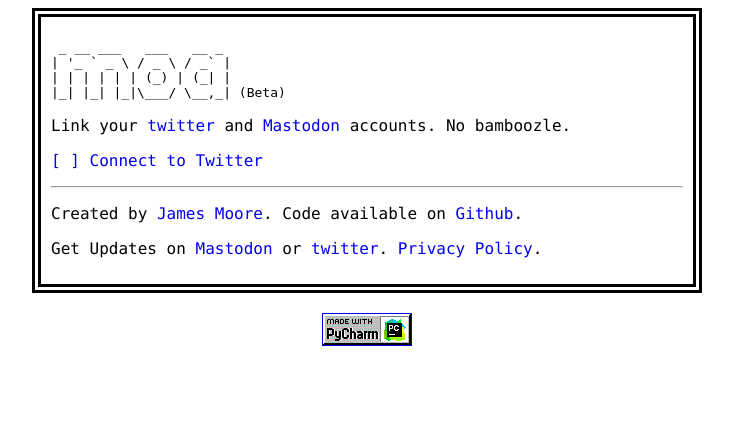
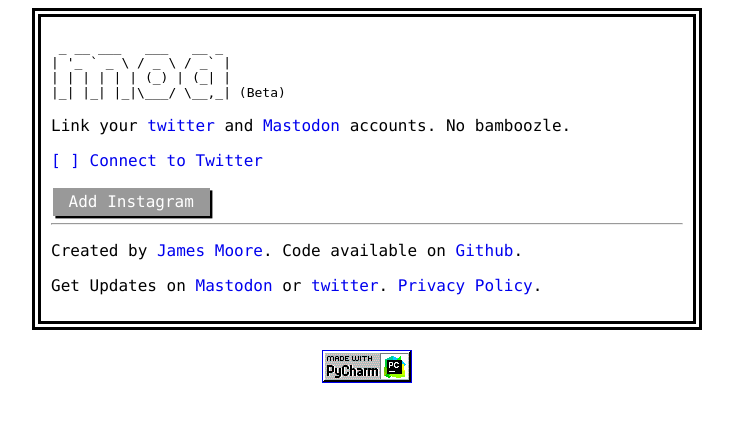
Before and after one commit to FedStoa/moa, a Flask app: page / in a window 1280 px wide. Shown: the top 422 px of the page, without its empty margins (273-1006 px from the left). Run offline with Flask 2, Linux system fonts and the light colour scheme; data that the repository does not hold is empty; parts of the project's set-up code (start-up, migrations or seed data) failed here and were passed over.

Commit message:
insta front end stuff

```diff
--- a/app.py
+++ b/app.py
@@ -18,6 +18,9 @@ from sqlalchemy import exc
 from moa.forms import MastodonIDForm, SettingsForm
 from moa.models import Bridge, MastodonHost, WorkerStat, metadata
 from moa.settings import Settings
+
+from instagram.client import InstagramAPI
+from instagram.helper import datetime_to_timestamp
 
 app = Flask(__name__)
 config = os.environ.get('MOA_CONFIG', 'config.DevelopmentConfig')
@@ -50,6 +53,7 @@ twitter_oauth = oauth.remote_app(
 def before_request():
     g.t_user = None
     g.m_user = None
+    g.bridge = None
 
     if 'twitter' in session:
         g.t_user = session['twitter']
@@ -83,6 +87,7 @@ def index():
             found_settings = True
             settings = bridge.settings
             enabled = bridge.enabled
+            g.bridge = bridge
             app.logger.debug(f"Existing settings found: {enabled} {settings.__dict__}")
 
     form = SettingsForm(obj=settings)
@@ -340,7 +345,7 @@ def mastodon_oauthorized():
             redirect_uri=url_for("mastodon_oauthorized", _external=True)
         )
 
-        app.logger.info(f"Access code {access_code}")
+        # app.logger.info(f"Access code {access_code}")
 
         api.access_code = access_code
 
@@ -349,6 +354,64 @@ def mastodon_oauthorized():
             'access_code': access_code,
             'username': api.account_verify_credentials()["username"]
         }
+
+    return redirect(url_for('index'))
+
+
+@app.route('/instagram_activate', methods=["POST"])
+def instagram_activate():
+
+    client_id = app.config['INSTAGRAM_CLIENT_ID']
+    client_secret = app.config['INSTAGRAM_SECRET']
+    redirect_uri = url_for('instagram_oauthorized', _external=True)
+    app.logger.info(redirect_uri)
+
+    scope = ["basic"]
+    api = InstagramAPI(client_id=client_id, client_secret=client_secret, redirect_uri=redirect_uri)
+    redirect_uri = api.get_authorize_login_url(scope = scope)
+
+    return redirect(redirect_uri)
+
+
+@app.route('/instagram_oauthorized')
+def instagram_oauthorized():
+
+    code = request.args.get('code', None)
+
+    if 'twitter' in session and 'mastodon' in session and code:
+
+        client_id = app.config['INSTAGRAM_CLIENT_ID']
+        client_secret = app.config['INSTAGRAM_SECRET']
+        redirect_uri = url_for('instagram_oauthorized', _external=True)
+        api = InstagramAPI(client_id=client_id, client_secret=client_secret, redirect_uri=redirect_uri)
+        access_token = api.exchange_code_for_access_token(code)
+
+        # look up settings
+        bridge = db.session.query(Bridge).filter_by(
+            mastodon_user=session['mastodon']['username'],
+            twitter_handle=session['twitter']['screen_name'],
+        ).first()
+
+        print(access_token)
+
+        bridge.instagram_access_code = access_token[0]
+
+        print(bridge.instagram_access_code)
+
+        data = access_token[1]
+        bridge.instagram_account_id = data['id']
+        bridge.instagram_handle = data['username']
+
+        user_api = InstagramAPI(access_token=bridge.instagram_access_code, client_secret=client_secret)
+
+        latest_media, _ = user_api.user_recent_media(user_id=bridge.instagram_account_id, count=1)
+
+        bridge.instagram_last_id = datetime_to_timestamp(latest_media[0].created_time)
+
+        db.session.commit()
+
+    else:
+        flash("Instagram authorization failed")
 
     return redirect(url_for('index'))
 
--- a/moa/forms.py
+++ b/moa/forms.py
@@ -24,8 +24,8 @@ class SettingsForm(FlaskForm):
                                 validators=[Length(min=1, message="Content Warning text can't be empty")])
 
     instagram_enabled = BooleanField('Import posts from Instagram?')
-    instagram_post_to_twitter = BooleanField('Post to Twitter?')
-    instagram_post_to_mastodon = BooleanField('Post to Mastodon??')
+    instagram_post_to_twitter = BooleanField('Post Instagrams to Twitter?')
+    instagram_post_to_mastodon = BooleanField('Post Instagrams to Mastodon?')
 
 
 class MastodonIDForm(FlaskForm):
--- a/moa/settings.py
+++ b/moa/settings.py
@@ -15,8 +15,8 @@ class Settings:
     tweets_behind_cw = False
     tweet_cw_text = "From birdsite"
 
-    instagram_post_to_twitter = True
-    instagram_post_to_mastodon = True
+    instagram_post_to_twitter = False
+    instagram_post_to_mastodon = False
 
     def __init__(self):
         self.post_to_twitter = True  # This means post public toots
@@ -31,8 +31,8 @@ class Settings:
         self.tweets_behind_cw = False
         self.tweet_cw_text = "From birdsite"
 
-        self.instagram_post_to_twitter = True
-        self.instagram_post_to_mastodon = True
+        self.instagram_post_to_twitter = False
+        self.instagram_post_to_mastodon = False
 
     @property
     def post_to_twitter_enabled(self):
--- a/static/style.css
+++ b/static/style.css
@@ -40,9 +40,10 @@ select {
     -o-appearance: none;
     appearance: none;
     border-radius: 0;
-    font-size: 1.2em;
+    font-size: 1.0em;
     color: inherit;
     border: 0;
+    margin-left: 0px;
 }
 
 input[type="radio"]:before,
@@ -101,7 +102,6 @@ input[type="submit"]:active {
     top: 0.15rem;
     left: 0.15rem;
     box-shadow: inset 0.10rem 0.10rem 0 #000;
-
 }
 
 input[type="submit"] {
@@ -113,7 +113,12 @@ input[type="submit"]:first-letter {
 }
 
 ul {
-    padding-left: 20px;
+    padding-left: 0px;
+    list-style: none;
+}
+
+ul ul {
+    padding-left: 30px;
     list-style: none;
 }
 
--- a/templates/index.html.j2
+++ b/templates/index.html.j2
@@ -4,7 +4,7 @@
     <p>
         {#    Twitter    #}
         {% if g.t_user %}
-            [&#x2714;] Twitter: <strong>{{ g.t_user.screen_name }}</strong>
+            Twitter: <strong>{{ g.t_user.screen_name }}</strong>
         {% else %}
             <a href="{{ url_for('twitter_login') }}">[ ] Connect to Twitter</a>
         {% endif %}
@@ -14,7 +14,7 @@
     {#    Mastodon    #}
     {% if g.t_user %}
         {% if g.m_user %}
-            <p>[&#x2714;] Mastodon: <strong>{{ g.m_user.username }}@{{ g.m_user.host }}</strong></p>
+            <p>Mastodon: <strong>{{ g.m_user.username }}@{{ g.m_user.host }}</strong></p>
         {% else %}
             <form action="{{ url_for('mastodon_login') }}" method="POST">
                 [
@@ -24,13 +24,21 @@
             </form>
         {% endif %}
     {% endif %}
+    {% if g.bridge.instagram_access_code %}
+        <p>Instagram: <strong>{{ g.bridge.instagram_handle }}</strong></p>
+
+    {% else %}
+        <form method="POST" action="{{ url_for('instagram_activate') }}">
+            <input type="submit" value="Add Instagram">
+        </form>
+    {% endif %}
+
 
 
     {#    Options    #}
 
     {% if g.t_user and g.m_user %}
 
-        Settings
         <form method="POST" action="{{ url_for('options') }}">
             <ul>
                 <li>{{ form.enabled(checked=enabled) }}{{ form.enabled.label }}</li>
@@ -45,14 +53,14 @@
                 <li>{{ form.post_rts_to_mastodon }}{{ form.post_rts_to_mastodon.label }}</li>
                 <li>{{ form.toot_visibility.label }}: {{ form.toot_visibility }}</li>
                 <li>{{ form.tweets_behind_cw }}{{ form.tweets_behind_cw.label }}</li>
-                <ul><li>{{ form.tweet_cw_text.label }}{{ form.tweet_cw_text }}</li></ul>
-                <hr>
-                <li>{{ form.instagram_enabled }}{{ form.instagram_enabled.label }}</li>
                 <ul>
+                    <li>{{ form.tweet_cw_text.label }}{{ form.tweet_cw_text }}</li>
+                </ul>
+                {% if g.bridge.instagram_access_code %}
+                    <hr>
                     <li>{{ form.instagram_post_to_twitter }}{{ form.instagram_post_to_twitter.label }}</li>
                     <li>{{ form.instagram_post_to_mastodon }}{{ form.instagram_post_to_mastodon.label }}</li>
-
-                </ul>
+                {% endif %}
 
             </ul>
             {{ form.csrf_token }}
@@ -66,6 +74,7 @@
 
         {% endif %}
 
+
     {% endif %}
 
     {#    Logout    #}
```
